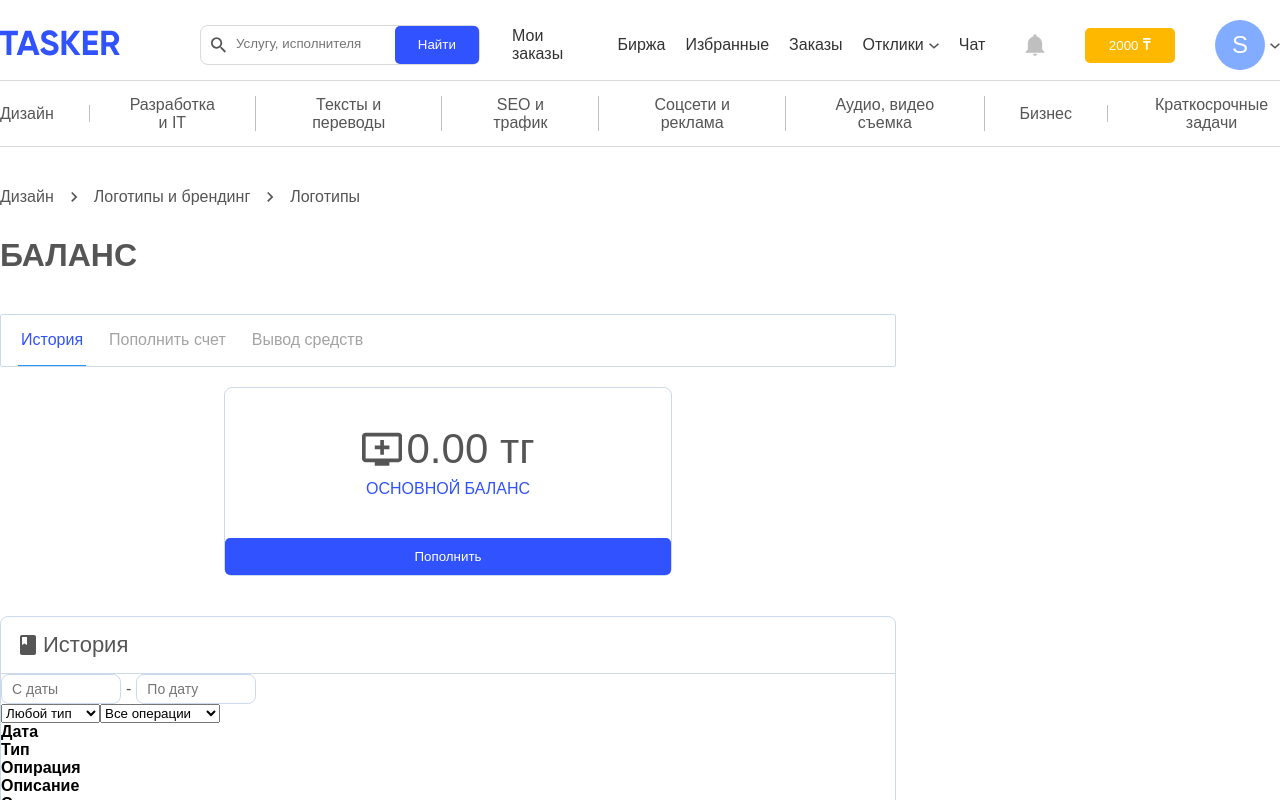
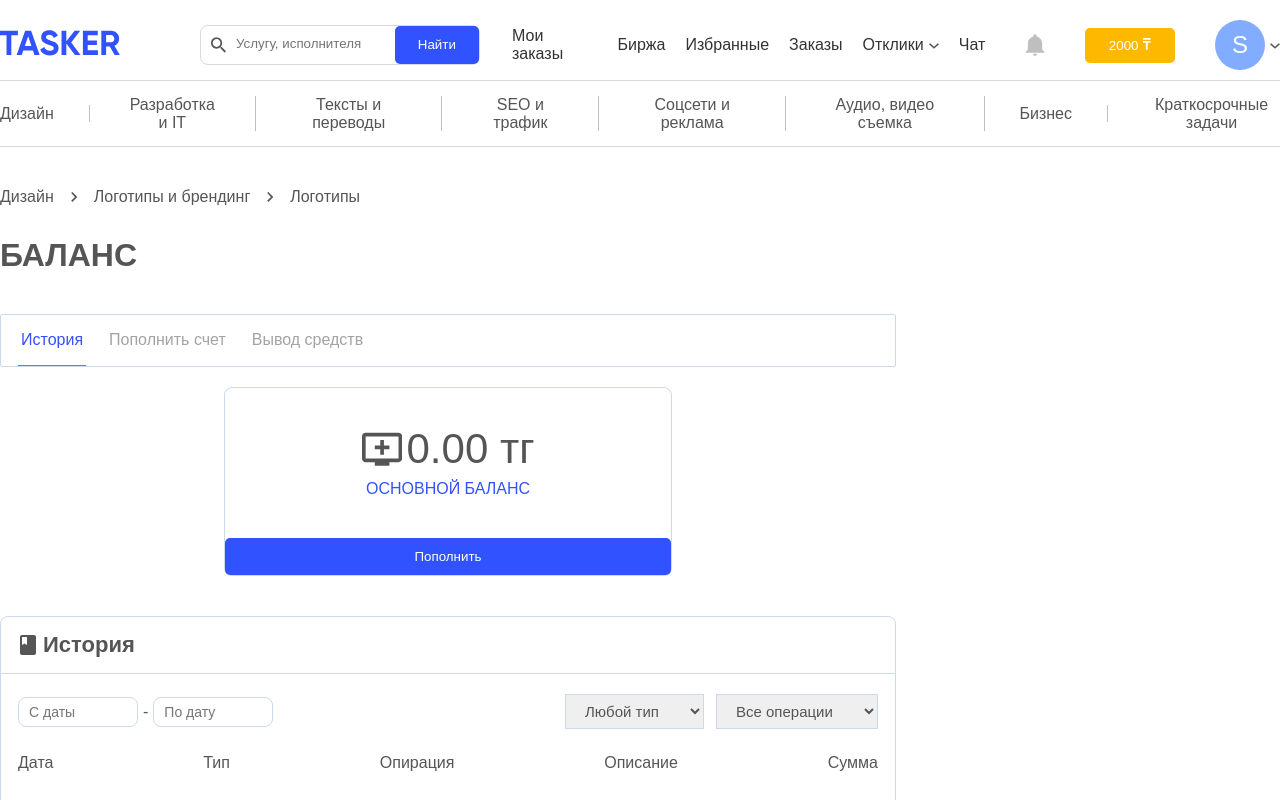
Before and after one commit to dfmbrains/tasker, a React (Create React App) app: page /balance in a window 1280 px wide. Shown: the top 800 px of the page. Built offline with nearby package versions, Linux system fonts and the light colour scheme; a web font is replaced by a local one.

Commit message:
balance page

```diff
--- a/src/Pages/Balance/balance.scss
+++ b/src/Pages/Balance/balance.scss
@@ -96,18 +96,100 @@
       justify-content: space-between;
       margin: 0 0 100px;
       padding: 0 17px;
+    }
 
-      h4 {
-        font-weight: 500;
+    h4 {
+      font-weight: 500;
+      font-size: 16px;
+      line-height: 111%;
+      color: #555555;
+      padding: 0 0 10px;
+    }
+
+    &_row {
+      margin: 17px 0 0;
+      padding: 0 17px;
+      display: flex;
+      justify-content: space-between;
+    }
+
+    &_left {
+      width: 45%;
+
+      label {
+        display: flex;
+        align-items: center;
+        padding: 13px 17px;
+        border: 1px solid #CCD9EC;
+        border-radius: 8px;
+
+        input {
+          border: none;
+          background: none;
+          outline: none;
+          padding: 0 10px 0 0;
+          flex: auto;
+        }
+      }
+
+      label, input {
         font-size: 16px;
         line-height: 111%;
+        color: #A3A3A3;
+      }
+
+      p {
+        font-size: 15px;
+        line-height: 112%;
         color: #555555;
+        margin: 10px 0 0;
+      }
+    }
+
+    &_right {
+      width: 45%;
+
+      label {
+        font-size: 16px;
+        line-height: 100%;
+        color: #555555;
+        display: flex;
+        align-items: center;
+        column-gap: 10px;
+
+        input {
+          border: 1.5px solid #A3A3A3;
+        }
+      }
+
+      &-select {
+        display: flex;
+        flex-direction: column;
+        row-gap: 12px;
+      }
+
+      &-button {
+        margin: 20px 0 0;
+        display: flex;
+        flex-direction: row-reverse;
+        justify-content: flex-start;
+        column-gap: 15px;
+
+        button {
+          &:first-child {
+            width: 40%;
+          }
+
+          &:last-child {
+            width: 20%;
+          }
+        }
       }
     }
   }
 
   &__title {
-    font-weight: 500;
+    font-weight: 700;
     font-size: 22px;
     line-height: 100%;
     color: #555555;
--- a/src/Pages/Balance/index.tsx
+++ b/src/Pages/Balance/index.tsx
@@ -1,7 +1,87 @@
-import React, {useState} from 'react';
+import React, {FC, useState} from 'react';
 import './balance.scss';
 import Button from "../../Components/Button";
 import DatePicker from "../../Components/DatePicker";
+
+interface IBalanceActions {
+    type: boolean
+}
+
+const BalanceHistory = () => {
+    return (
+        <div className="balance__table">
+            <h2 className="balance__title">
+                <svg width="21" height="25" viewBox="0 0 21 25" fill="none"
+                     xmlns="http://www.w3.org/2000/svg">
+                    <path fill="#555555"
+                          d="M18 0H3C1.61875 0 0.5 1.11875 0.5 2.5V22.5C0.5 23.8813 1.61875 25 3 25H18C19.3813 25 20.5 23.8813 20.5 22.5V2.5C20.5 1.11875 19.3813 0 18 0ZM3 2.5H9.25V12.5L6.125 10.625L3 12.5V2.5Z"/>
+                </svg>
+                История
+            </h2>
+            <div className="balance__table_tools">
+                <DatePicker/>
+                <div className="balance__table_tools-right">
+                    <select>
+                        <option value="">Любой тип</option>
+                        <option value="">Любой тип 2</option>
+                        <option value="">Любой тип 3</option>
+                    </select>
+                    <select>
+                        <option value="">Все операции</option>
+                        <option value="">Все операции 2</option>
+                        <option value="">Все операции 3</option>
+                    </select>
+                </div>
+            </div>
+            <div className="balance__table_head">
+                <h4>Дата</h4>
+                <h4>Тип</h4>
+                <h4>Опирация</h4>
+                <h4>Описание</h4>
+                <h4>Сумма</h4>
+            </div>
+        </div>
+    )
+}
+
+const BalanceActions: FC<IBalanceActions> = ({type}) => {
+    return (
+        <div className="balance__table">
+            <h2 className="balance__title">{type ? 'Пополнить баланс' : 'Вывод средств'}</h2>
+            <form className="balance__table_row">
+                <div className="balance__table_left">
+                    <h4>Сумма {type ? 'пополнения' : 'вывода'}</h4>
+                    <label>
+                        <input placeholder="Введите сумму" type="text"/>
+                        тг
+                    </label>
+                    <p>С учетом комиссии 6% = 0тг</p>
+                </div>
+                <div className="balance__table_right">
+                    <h4>Платежная система</h4>
+                    <div className="balance__table_right-select">
+                        <label>
+                            <input name="system" type="radio"/>
+                            Qiwi
+                        </label>
+                        <label>
+                            <input name="system" type="radio"/>
+                            Visa
+                        </label>
+                        <label>
+                            <input name="system" type="radio"/>
+                            MasterCard
+                        </label>
+                    </div>
+                    <div className="balance__table_right-button">
+                        <Button text={type ? 'Пополнить' : 'Вывести'} type={4}/>
+                        {!type && <Button text={"0 тг"} type={5}/>}
+                    </div>
+                </div>
+            </form>
+        </div>
+    )
+}
 
 const Balance = () => {
     const [nav, setNav] = useState(1)
@@ -14,6 +94,20 @@ const Balance = () => {
                 return ''
         }
     }
+
+    const switchContent = () => {
+        switch (nav) {
+            case 1:
+                return <BalanceHistory/>
+            case 2:
+                return <BalanceActions type={true}/>
+            case 3:
+                return <BalanceActions type={false}/>
+            default:
+                return ''
+        }
+    }
+
     return (
         <main className="balance">
             <div className="container">
@@ -36,41 +130,7 @@ const Balance = () => {
                         <h5>Основной баланс</h5>
                         <Button text={"Пополнить"} type={4}/>
                     </div>
-                    <div className="balance__table">
-                        <h2 className="balance__title">
-                            <svg width="21" height="25" viewBox="0 0 21 25" fill="none"
-                                 xmlns="http://www.w3.org/2000/svg">
-                                <path fill="#555555"
-                                      d="M18 0H3C1.61875 0 0.5 1.11875 0.5 2.5V22.5C0.5 23.8813 1.61875 25 3 25H18C19.3813 25 20.5 23.8813 20.5 22.5V2.5C20.5 1.11875 19.3813 0 18 0ZM3 2.5H9.25V12.5L6.125 10.625L3 12.5V2.5Z"/>
-                            </svg>
-                            История
-                        </h2>
-                        <div className="balance__history_tools">
-                            <DatePicker/>
-                            <div className="balance__history_tools-right">
-                                <select>
-                                    <option value="">Любой тип</option>
-                                    <option value="">Любой тип 2</option>
-                                    <option value="">Любой тип 3</option>
-                                </select>
-                                <select>
-                                    <option value="">Все операции</option>
-                                    <option value="">Все операции 2</option>
-                                    <option value="">Все операции 3</option>
-                                </select>
-                            </div>
-                        </div>
-                        <div className="balance__history_head">
-                            <h4>Дата</h4>
-                            <h4>Тип</h4>
-                            <h4>Опирация</h4>
-                            <h4>Описание</h4>
-                            <h4>Сумма</h4>
-                        </div>
-                    </div>
-                    <div className="balance__table">
-
-                    </div>
+                    {switchContent()}
                 </div>
             </div>
         </main>
```
